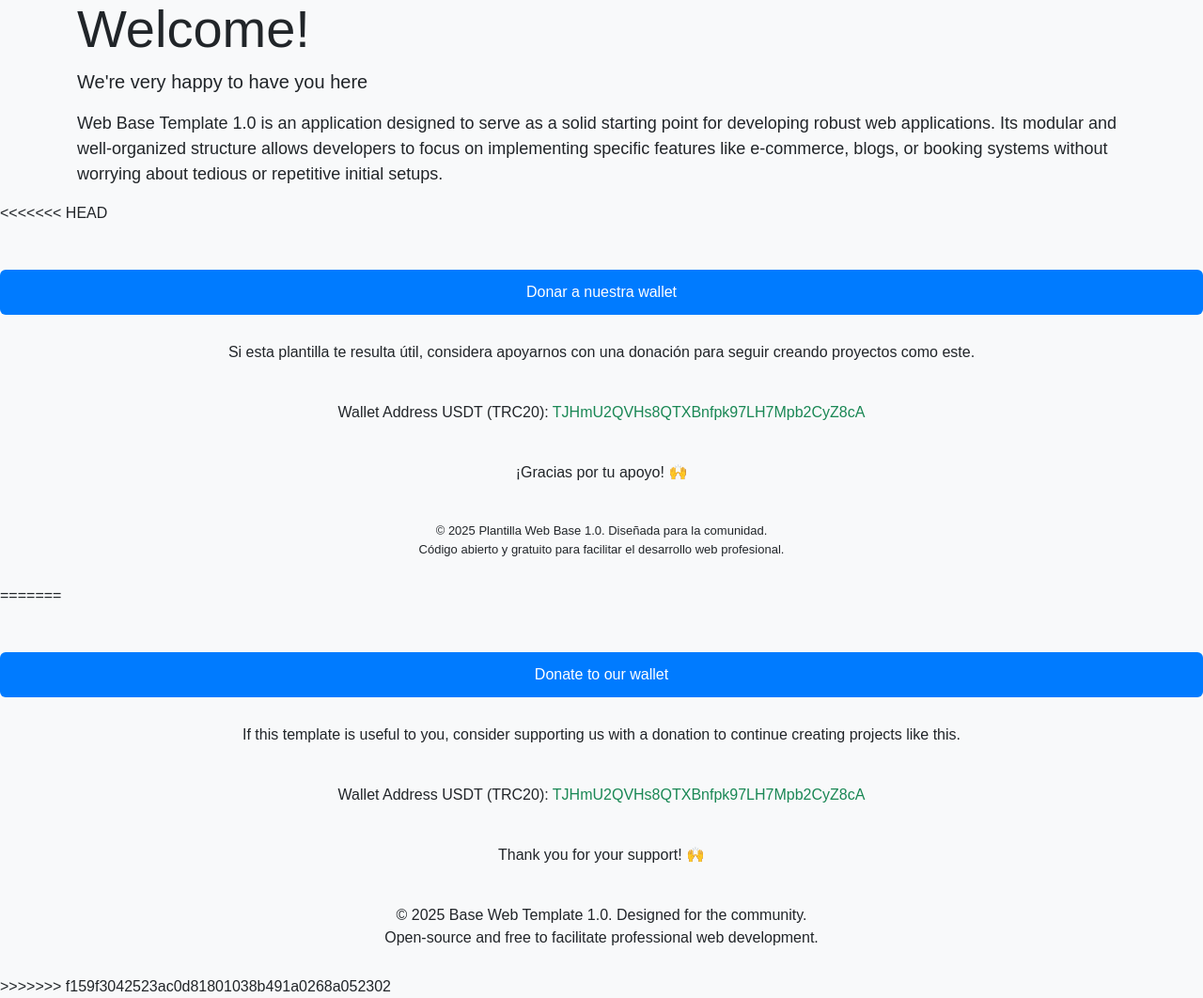
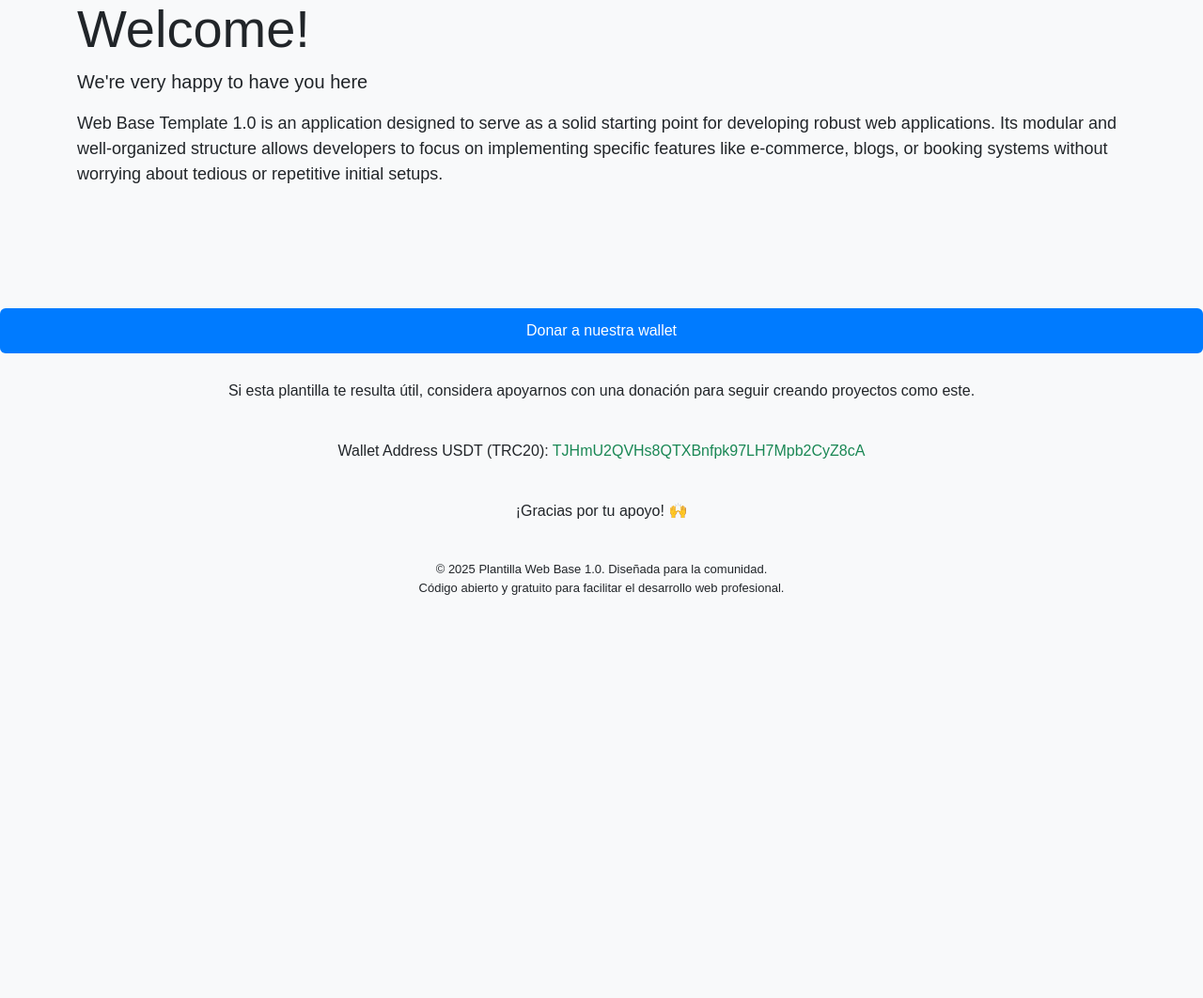
Before and after one commit to jzaldivarl/plantilla_web_base_1.0, a Flask app: page /home/ in a window 1280 px wide. Shown: the part 137-1199 px from the top of the page at 94% size. After the commit the page ends 770 px from the top, so only its background shows below. Run offline with Flask 3, Linux system fonts and the light colour scheme; the visitor is signed in with stand-in values (Sample User, id 1); parts of the project's set-up code (start-up, migrations or seed data) failed here and were passed over; some libraries are stand-ins or nearby versions; some web fonts are replaced.

Commit message:
Template Web Base 1.0 español

```diff
--- a/app/templates/base.html
+++ b/app/templates/base.html
@@ -128,7 +128,6 @@
         {% endblock %}
     </main>
 
-<<<<<<< HEAD
     <!-- Pie de página -->
         <footer class="bg-light text-center ">
 
@@ -150,29 +149,6 @@
             </div>
 
         </footer>
-=======
-    <!-- Footer -->
-    <footer class="bg-light text-center ">
-
-        <p class="text-center text-white mt-5 rounded" style="background-color: #007bff">
-            Donate to our wallet
-        </p>
-        <div class="text-center mt-3">
-            <p style="font-size: medium;" >
-                If this template is useful to you, consider supporting us with a donation to continue creating projects like this.
-            </p>
-            <p style="font-size: medium;" class="lead text-dark" style="background-color: #f8f9fa; border-radius: 8px;">
-              Wallet Address USDT (TRC20): <span class="font-weight-bold text-success">TJHmU2QVHs8QTXBnfpk97LH7Mpb2CyZ8cA</span>
-            </p>
-            <p style="font-size: medium;">Thank you for your support! 🙌</p>
-            <p style="font-size: medium;">
-                &copy; {{ current_year }} Base Web Template 1.0. Designed for the community. <br>
-                Open-source and free to facilitate professional web development.
-            </p>
-        </div>
-
-    </footer>
->>>>>>> f159f3042523ac0d81801038b491a0268a052302
 
     <!-- Script to make flash messages disappear after 5 seconds -->
     <script>
```
